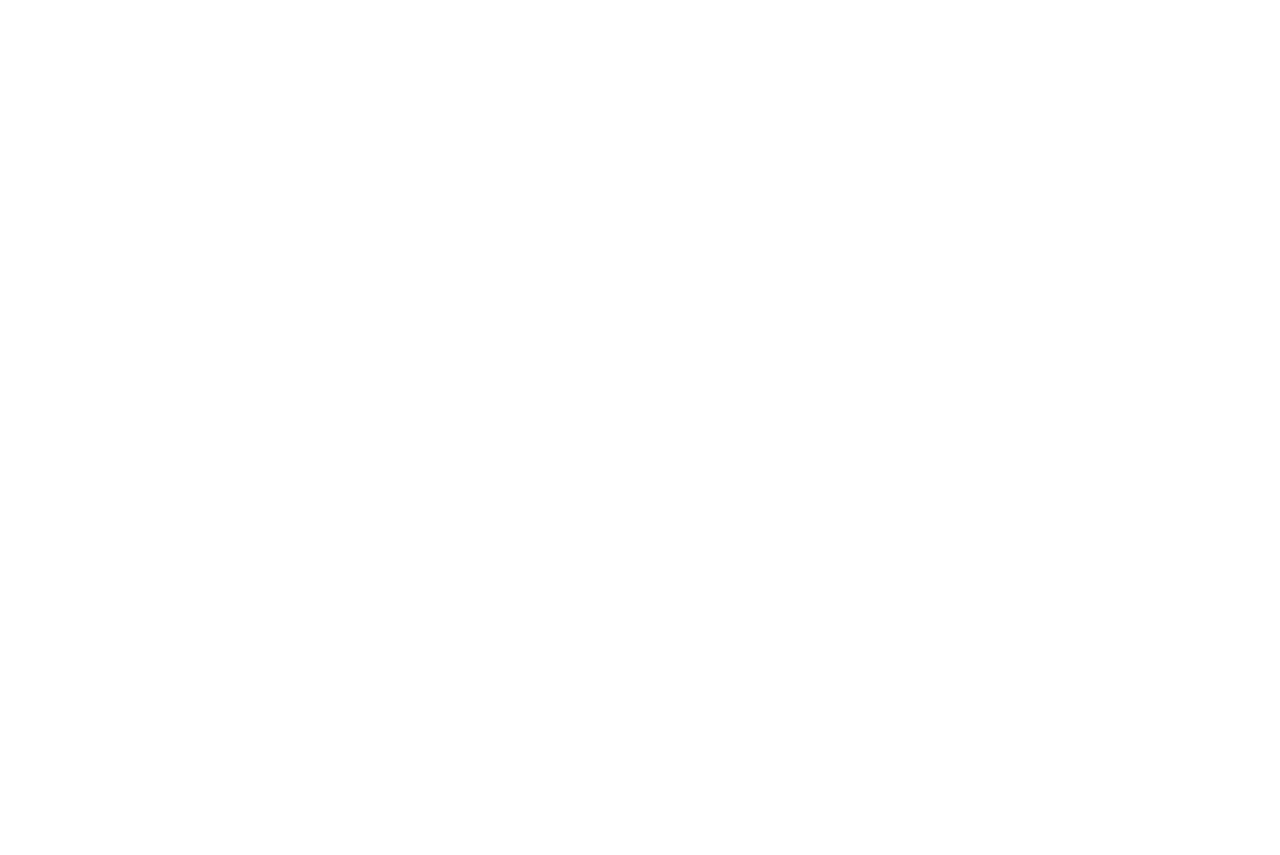
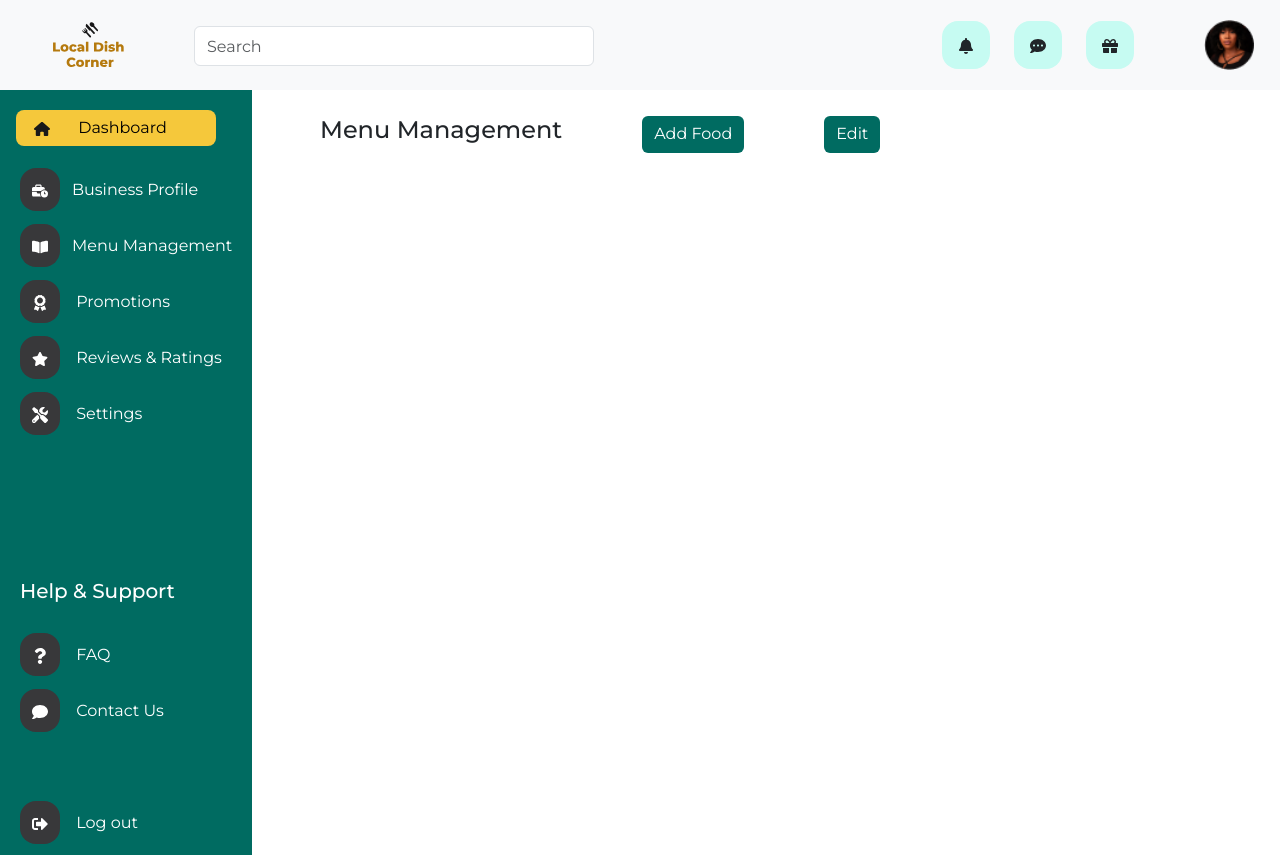
Before and after one commit to R-Wangui/Local-Dish-Connect, a React (Vite) app: page /menumanagement in a window 1280 px wide. Before the commit this address had no page. Before the commit the page ends 800 px from the top, so only its background shows below. Built offline with nearby package versions, Linux system fonts and the light colour scheme.

Commit message:
Menu management

```diff
--- a/src/App.jsx
+++ b/src/App.jsx
@@ -30,6 +30,7 @@
           <Route path='/landing' element={<Landing />}></Route>
           <Route path='/vendorspage' element={<VendorsPage />}></Route>
           <Route path='/businessprofile' element={<BusinessProfile />}></Route>
+          <Route path='/menumanagement' element={<MenuManagement />}></Route>
         </Routes>
       </Router>
 
--- a/src/components/vendors dashboard/Aside.jsx
+++ b/src/components/vendors dashboard/Aside.jsx
@@ -27,7 +27,7 @@
             </div>
             <div>
                 <span className='asideIcon'><FaBookOpen /></span>
-                <span style={{marginLeft: '12px'}}> Menu Management</span>
+                <span style={{marginLeft: '12px'}}><Link to="/menumanagement" style={{color:"white", textDecoration: "none"}}>Menu Management</Link></span>
             </div>
             <div>
                 <span className='asideIcon'><FaAward /></span>
--- a/src/index.css
+++ b/src/index.css
@@ -1422,3 +1422,19 @@
   justify-content: space-between;
   padding: 20px;
 }
+/* Styling for the Menu Management page */
+#menuManagement {
+  display: flex;
+  flex-direction: column;
+  position: absolute;
+  top: 96px;
+  left: 300px;
+  margin-right: 360px;
+
+}
+.menuTitle {
+  display: inline-flex;
+  justify-content: space-between;
+  gap: 80px;
+  padding: 20px;
+}
--- a/src/pages/MenuManagement.jsx
+++ b/src/pages/MenuManagement.jsx
@@ -1,90 +1,30 @@
 import React from 'react'
 import Buttons from '../components/layout/Buttons'
 import Aside from '../components/vendors dashboard/Aside'
+import VendorsDashboardNavbar from '../components/vendors dashboard/VendorsDashboardNavbar'
 
 function MenuManagement() {
+  const menuManagementBtn = {
+    backgroundColor: "#006B61",
+    border: "none"
+  }
   return (
     <>
-        <Aside />
-        <div id='menuManagement'>
-          <div className='title'>
-            <h4>Menu Management</h4> <Buttons style={businessProfileBtn}>Add Food</Buttons><Buttons style={businessProfileBtn}>Edit</Buttons>
-          </div>
-          <div>
+      <VendorsDashboardNavbar />
+      <Aside />
+      <div id='menuManagement'>
+        <div className='menuTitle'>
+          <h4>Menu Management</h4>
+          <Buttons style={menuManagementBtn}>Add Food</Buttons><Buttons style={menuManagementBtn}>Edit</Buttons>
+        </div>
+        {/* <div>
             <h4>Menu Food</h4>
             <h4>Menu Categories</h4>
           </div>
           <div>
 
-          </div>
-        </div>
-        {/* <div id='menuManagement'>
-            <div>
-                <h4>Menu Management</h4>
-                <Buttons>Add Food</Buttons>
-            </div>
-            <div>
-          <div className='customers'>
-            <div className='column1'>
-              <div>
-                <h6>Customer</h6>
-              </div>
-              <div className='customer1'>
-                <img src="\images\Customer1.svg" />
-                <p>Ayo Dudu</p>
-              </div>
-              <div>
-                <img src="\images\Customer2.svg" />
-                <p>Ayo Dudu</p>
-              </div>
-            </div>
-            <div className='column2'>
-              <div>
-                <h6>User ID</h6>
-              </div>
-              <div>
-                <p>223344556677</p>
-              </div>
-              <div>
-                <p>223344556677</p>
-              </div>
-            </div>
-            <div className='column3'>
-              <div>
-                <h6>Address</h6>
-              </div>
-              <div>
-                <p>Oja Oba</p>
-              </div>
-              <div>
-                <p>Oja Oba</p>
-              </div>
-            </div>
-            <div className='column4'>
-              <div>
-                <h6>Phone No</h6>
-              </div>
-              <div>
-                <p>0901234567</p>
-              </div>
-              <div>
-                <p>0901234567</p>
-              </div>
-            </div>
-            <div className='column5'>
-              <div>
-                <h6>Status</h6>
-              </div>
-              <div>
-                <p>Reviewed</p>
-              </div>
-              <div>
-                <p>Visited</p>
-              </div>
-            </div>
-          </div>
-        </div>
         </div> */}
+      </div>
     </>
   )
 }
```
